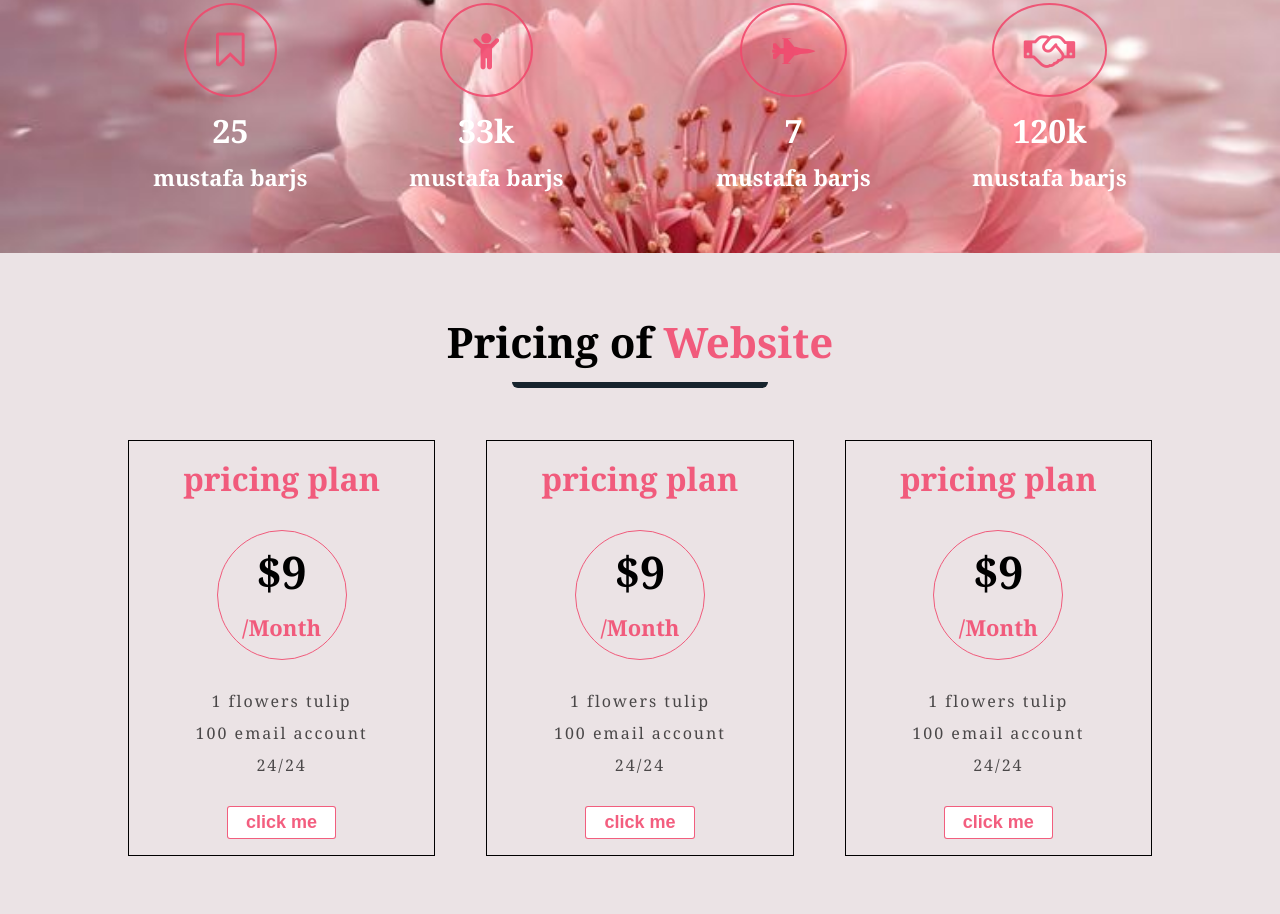
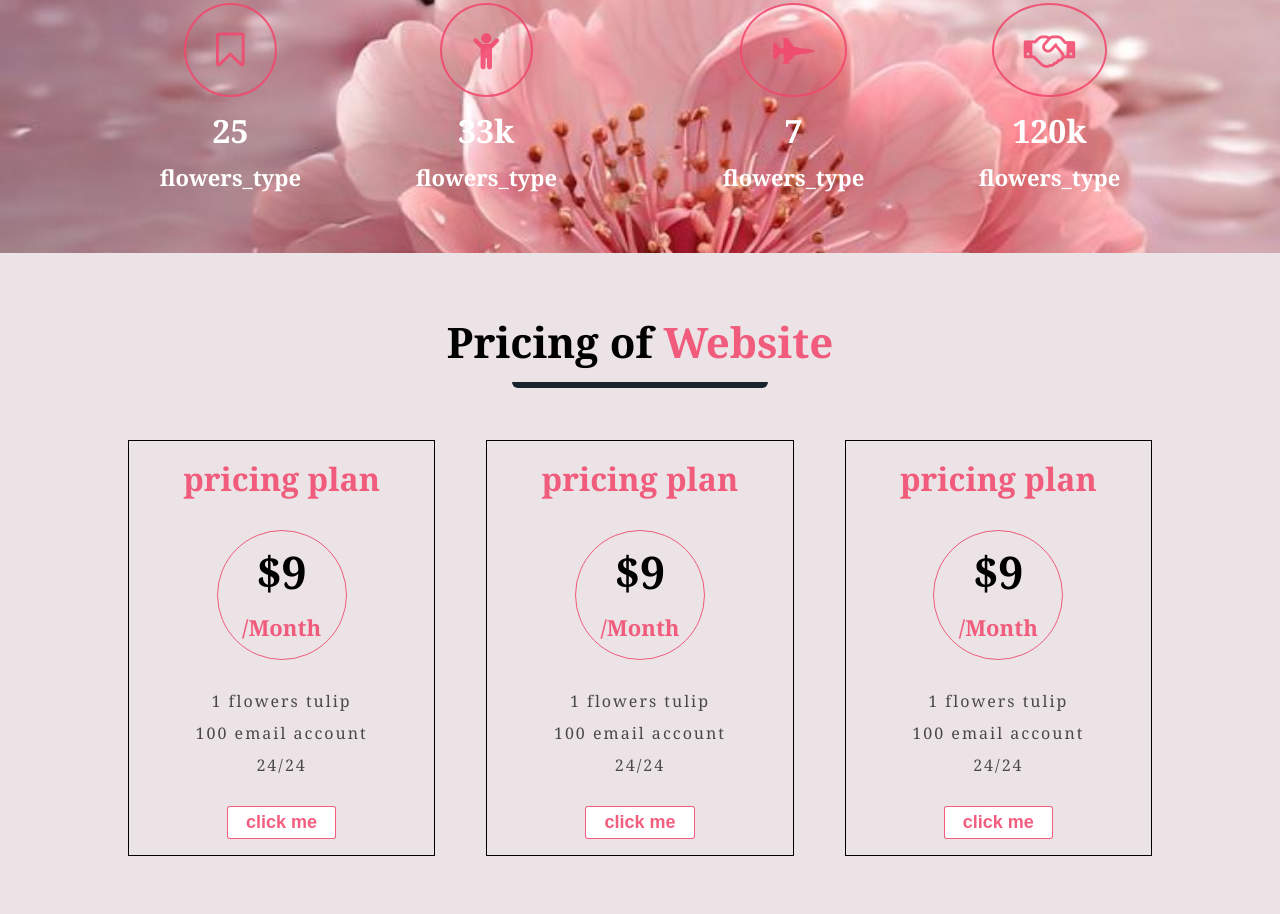
Before and after one commit to taimaaaboahmad/Flwoers_web, a plain HTML site: page index.html in a window 1280 px wide. Shown: the part 3740-4654 px from the top of the page. Drawn offline with Linux system fonts and the light colour scheme.

Commit message:
first commit

```diff
--- a/index.html
+++ b/index.html
@@ -185,22 +185,22 @@
         <div class="box">
           <i class="fa fa-bookmark-o"></i>
           <h2>25</h2>
-          <p>mustafa barjs</p>
+          <p>flowers_type</p>
         </div>
         <div class="box" style="margin: 0 5%;">
           <i class="fa fa-child"></i>
           <h2>33k</h2>
-          <p>mustafa barjs</p>
+          <p>flowers_type</p>
         </div>
         <div class="box" style="margin: 0 5%;">
           <i class="fa fa-fighter-jet"></i>
           <h2>7</h2>
-          <p>mustafa barjs</p>
+          <p>flowers_type</p>
         </div>
         <div class="box">
           <i class="fa fa-handshake-o"></i>
           <h2>120k</h2>
-          <p>mustafa barjs</p>
+          <p>flowers_type</p>
         </div>
       </div>
     </div>
```
